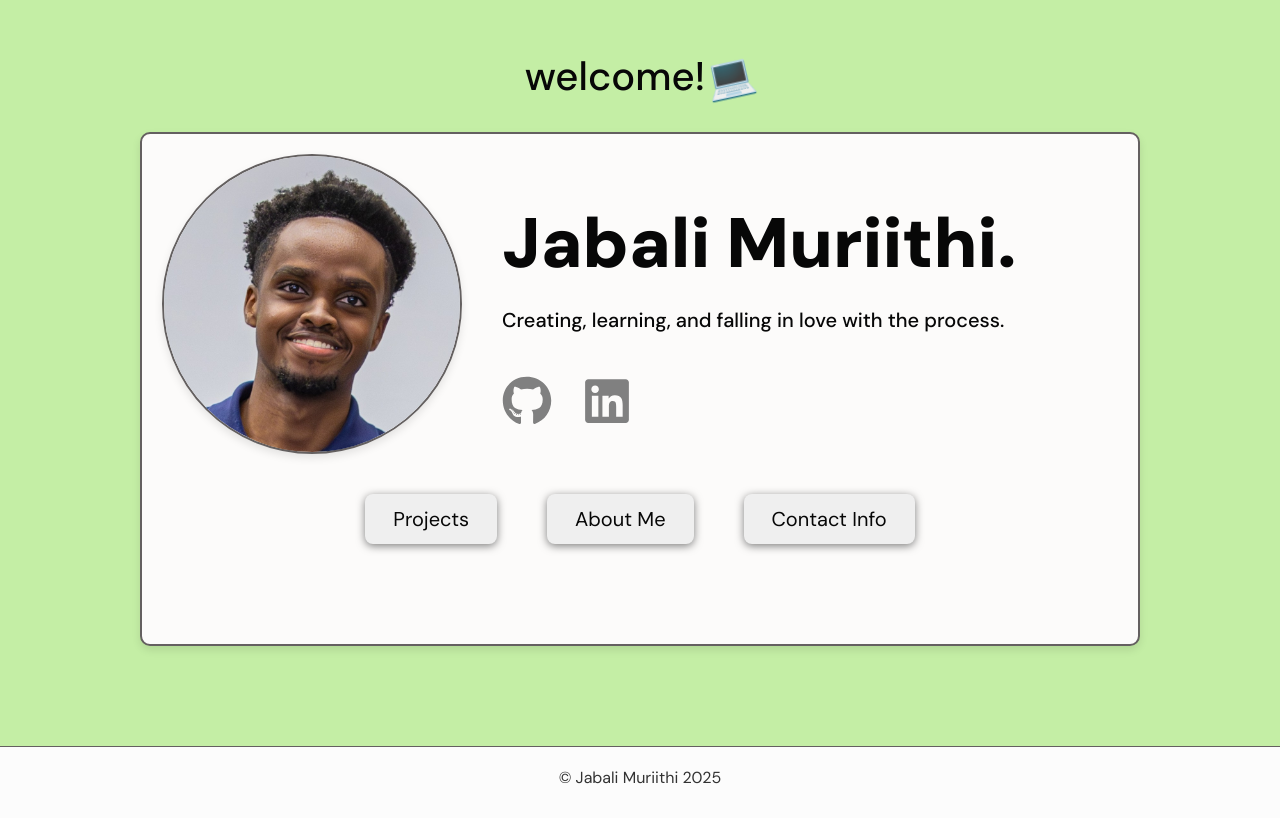
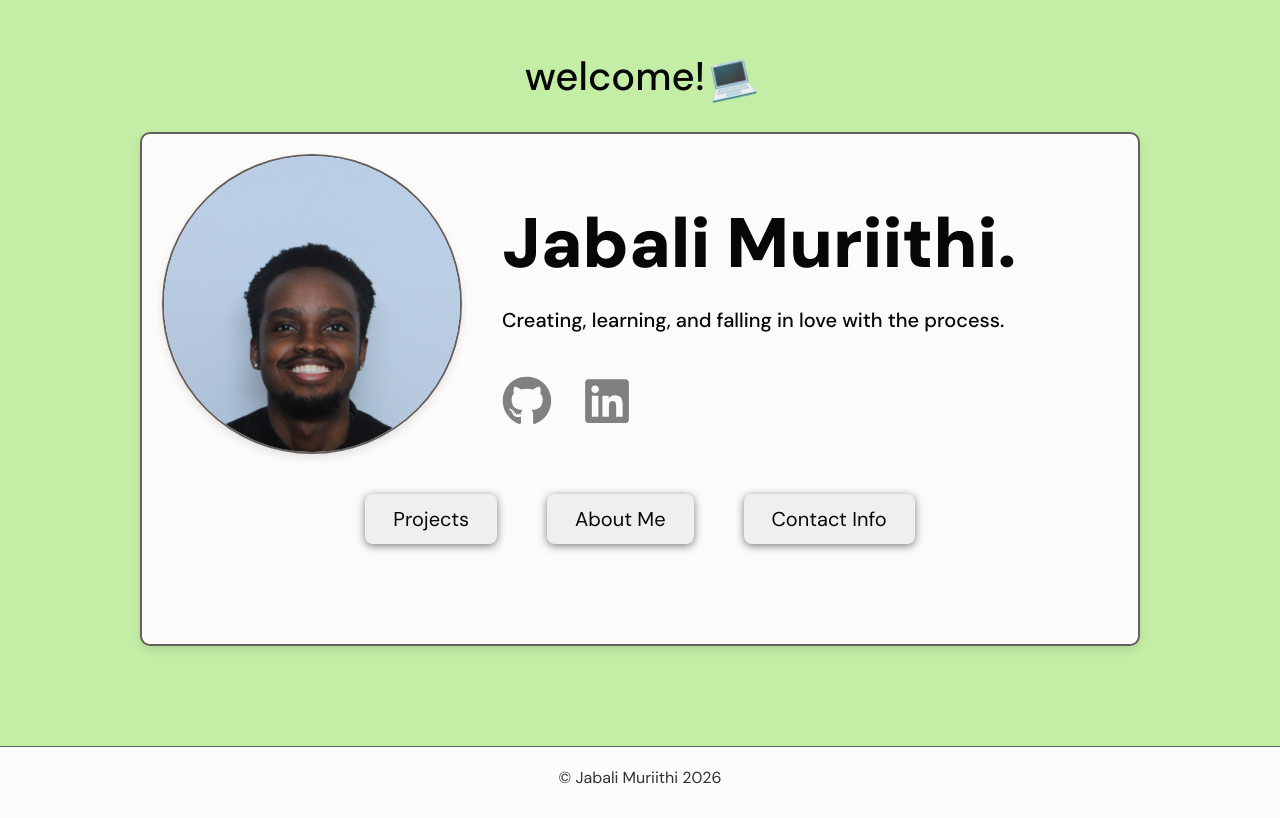
Before and after one commit to jb2dawrrld/my-portfolio, a React (Vite) app: page / in a window 1280 px wide. Built offline with nearby package versions, Linux system fonts and the light colour scheme.

Commit message:
Updated portfolio with new projects and headshot.

```diff
--- a/src/App.jsx
+++ b/src/App.jsx
@@ -1,10 +1,10 @@
 import React, { useState } from 'react'
 import './index.css'
-import cropped from './assets/cropped.jpg'
 import { FaGithub, FaLinkedin } from 'react-icons/fa'
 import Projects from './components/Projects';
 import AboutMe from './components/AboutMe';
 import { motion } from "framer-motion";
+import headshot2 from './assets/headshot2.jpg'
 
 function App() {
   const [activeTab, setActiveTab] = useState(null);
@@ -66,7 +66,7 @@ function App() {
         <div className='homepage-card'>
           <div className='profile flex flex-col md:flex-row items-center md:items-start'>
             <section>
-              <img src={cropped} alt="Profile" className='profile-img w-32 h-32 sm:w-40 sm:h-40 md:w-48 md:h-48 rounded-full mx-auto md:mx-0'/>
+              <img src={headshot2} alt="Profile" className='profile-img w-200 h-200 sm:w-56 sm:h-56 md:w-64 md:h-64 rounded-full mx-auto md:mx-0'/>
             </section>
             <section className='profile-info mt-4 md:mt-0 md:ml-6 text-center md:text-left'>
               <h2 className='text-xl md:text-2xl font-bold'>Jabali Muriithi.</h2>
@@ -98,7 +98,7 @@ function App() {
 
       {/* Footer */}
       <footer className='footer mt-12 text-center py-6'>
-        <p>© Jabali Muriithi 2025</p>
+        <p>© Jabali Muriithi 2026</p>
       </footer>
     </div>
   )
--- a/src/components/Projects.jsx
+++ b/src/components/Projects.jsx
@@ -4,10 +4,10 @@ function Projects() {
     <div className="projects">
       <h3>My Projects:</h3>
       <div className="project-card">
-        <h4>Movie Database App</h4>
+        <h4>Me-Good Health App</h4>
         <section className="project-content">
-          <img src='./moviedatabasescreenshot.png' alt="Project 1" className="project-img"/>
-          <p>A responsive movie web application built using React that integrates OMDb API to fetch and display real-time movie data. Was a great way to practice useState functions and API integration. You can read more about it <a href="https://github.com/jb2dawrrld/MovieDatabase"> here. </a></p>
+          <img src='./megooddashboard.png' alt="Project 1" className="project-img"/>
+          <p>A patient-facing wellness platform built using React and AWS serverless architecture, with real-time calorie balance tracking, daily steps and live heart rate monitoring. Exposed me to cloud-based authentification flows, distributed systems, and scalable data storage. You can read more about it <a href="https://github.com/jb2dawrrld/MeGood"> here. </a></p>
         </section>
       </div>
       <div className="project-card">
```
Also changed, not shown: public/megooddashboard.png (added), src/assets/headshot2.jpg (added).
